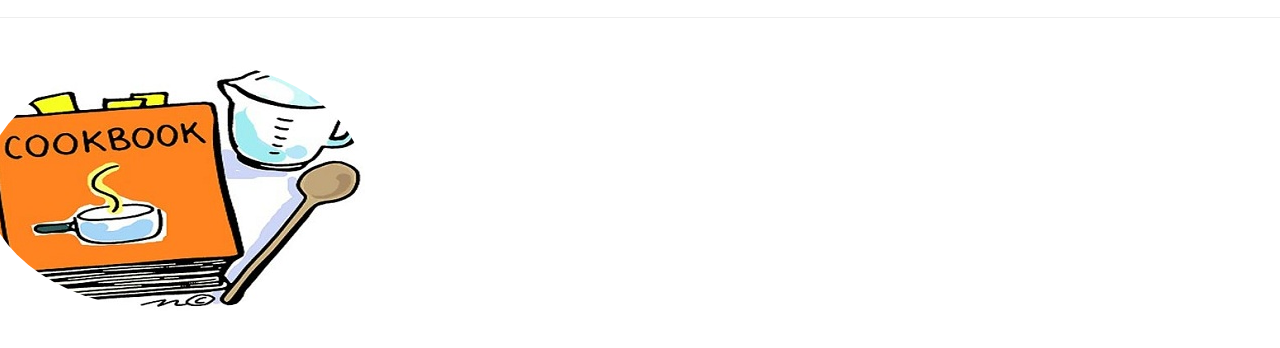
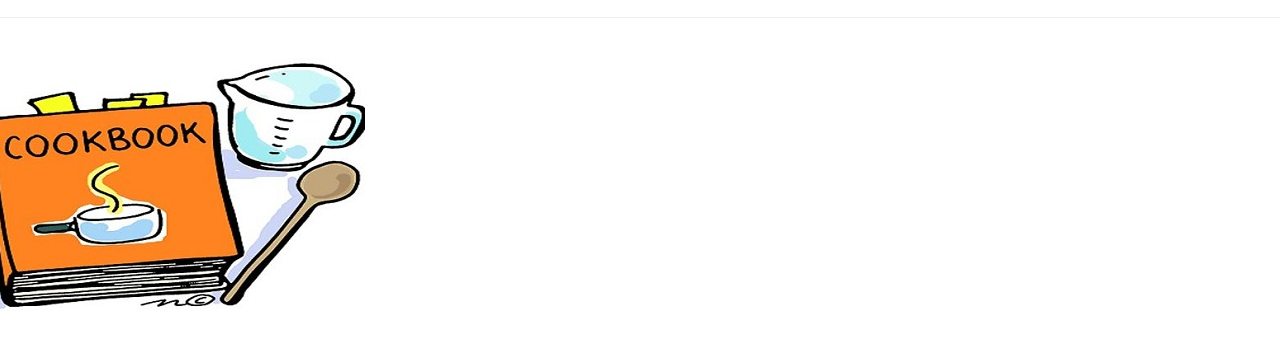
Before and after one commit to mnix13/mnix13.github.io, a plain HTML site: page index.html in a window 1280 px wide. Shown: the part 158-506 px from the top of the page. Drawn offline with nearby package versions, Linux system fonts and the light colour scheme.

Commit message:
fixing picture on splash

```diff
--- a/index.html
+++ b/index.html
@@ -73,7 +73,7 @@
                     </i>OUR COOKBOOK</h2><hr>
 			</div>
 
-			< <img class="img-circle img-responsive img-center" src="/cookbook.jpg" alt="splash page cookbook">
+			< <img class="img-responsive img-center" src="/cookbook.jpg" alt="splash page cookbook">
 	</div>
 
     <script src="https://code.jquery.com/jquery-3.2.1.min.js" integrity="sha256-hwg4gsxgFZhOsEEamdOYGBf13FyQuiTwlAQgxVSNgt4=" crossorigin="anonymous"></script>
```
